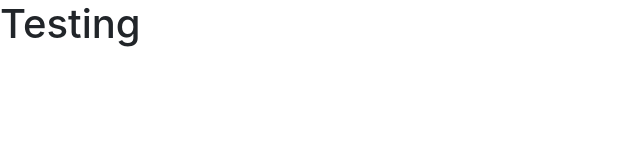
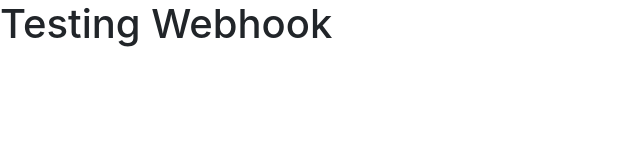
Before and after one commit to WaldrApps/Website, a plain HTML site: page index.html in a window 1280 px wide. Shown: the whole page, without its empty margins (0-640 px from the left). Drawn offline with nearby package versions, Linux system fonts and the light colour scheme.

```diff
--- a/index.html
+++ b/index.html
@@ -9,7 +9,7 @@
     <link rel="stylesheet" href="https://maxcdn.bootstrapcdn.com/bootstrap/4.0.0-alpha.2/css/bootstrap.min.css" integrity="sha384-y3tfxAZXuh4HwSYylfB+J125MxIs6mR5FOHamPBG064zB+AFeWH94NdvaCBm8qnd" crossorigin="anonymous">
   </head>
   <body>
-    <h1>Testing</h1>
+    <h1>Testing Webhook</h1>
 
     <script src="https://ajax.googleapis.com/ajax/libs/jquery/2.1.4/jquery.min.js"></script>
     <script src="https://maxcdn.bootstrapcdn.com/bootstrap/4.0.0-alpha.2/js/bootstrap.min.js" integrity="sha384-vZ2WRJMwsjRMW/8U7i6PWi6AlO1L79snBrmgiDpgIWJ82z8eA5lenwvxbMV1PAh7" crossorigin="anonymous"></script>
```
